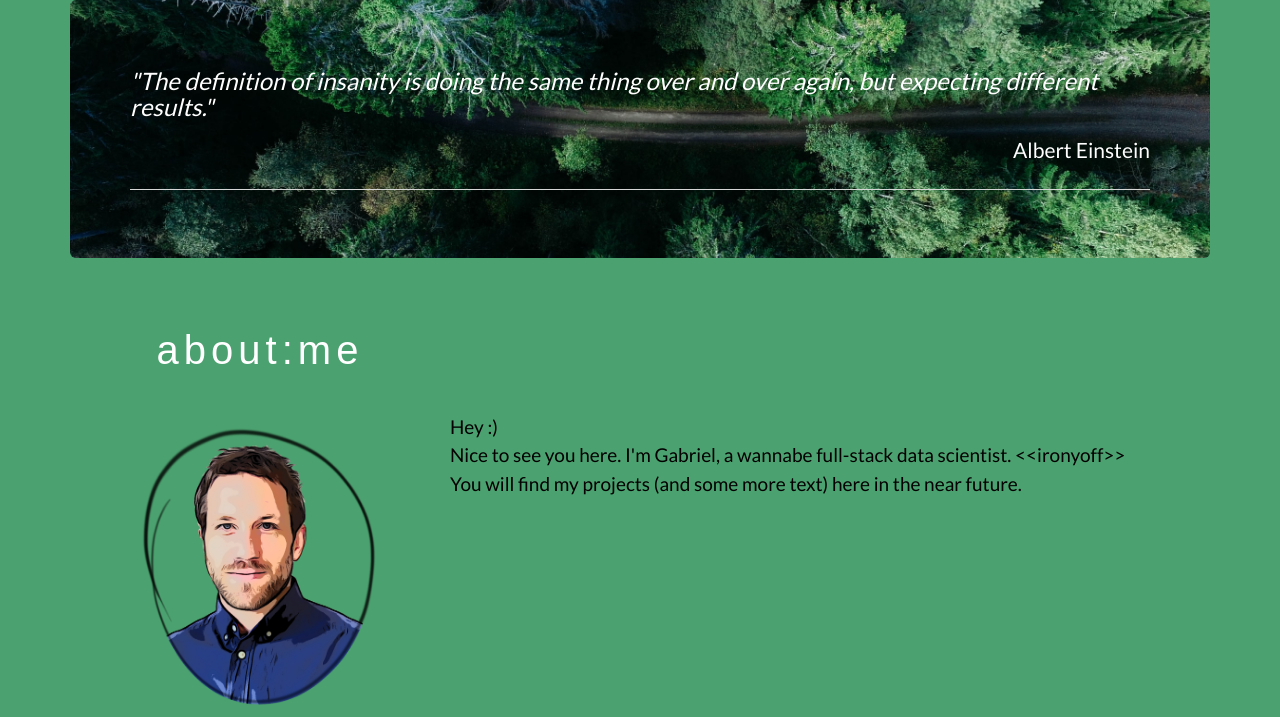
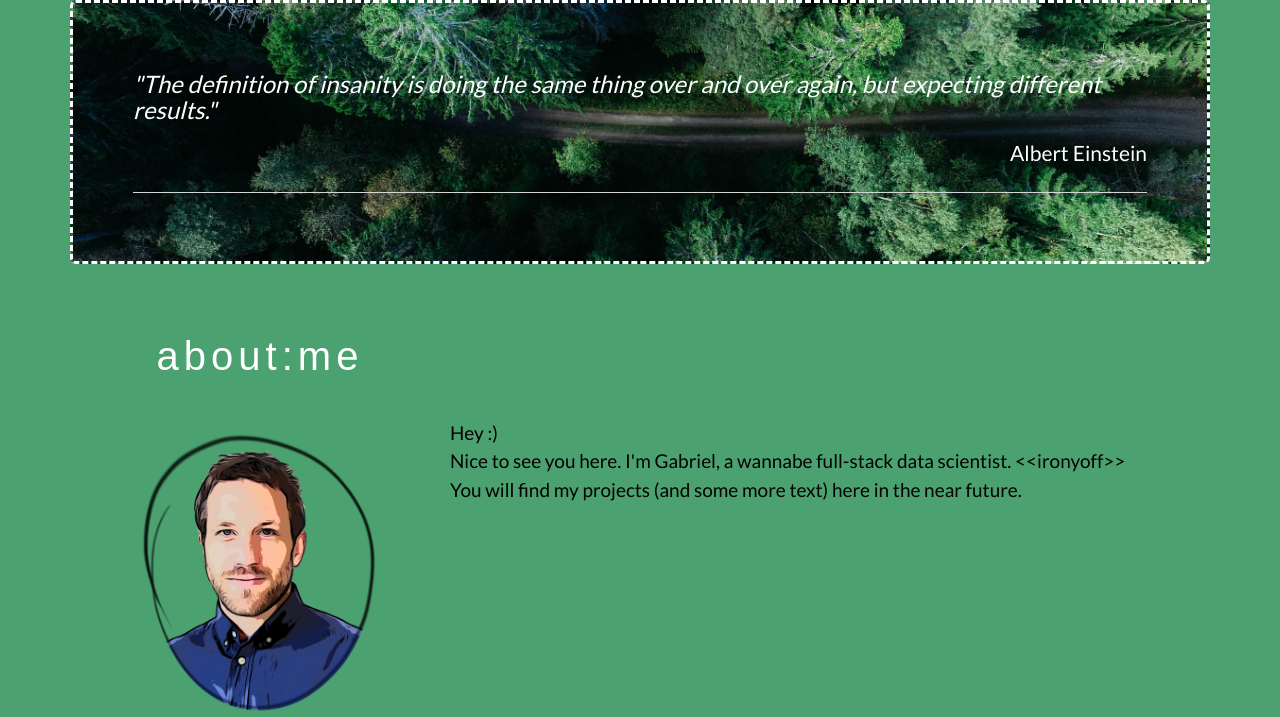
Before and after one commit to GabrielZirk/GabrielZirk.github.io, a PHP site: page / in a window 1280 px wide. Shown: the part 50-767 px from the top of the page. Run offline with PHP 8.4, Linux system fonts and the light colour scheme; some web fonts are replaced.

Commit message:
dashed line around header

```diff
--- a/mainstyle.css
+++ b/mainstyle.css
@@ -38,6 +38,9 @@
   background-position: center;
   background-blend-mode: normal;
   color: white;
+  border-color: white;
+  border-width: 3px;
+  border-style: dashed;
 }
 
 .navbar-default button.navbar-toggle.collapsed:focus,
```
